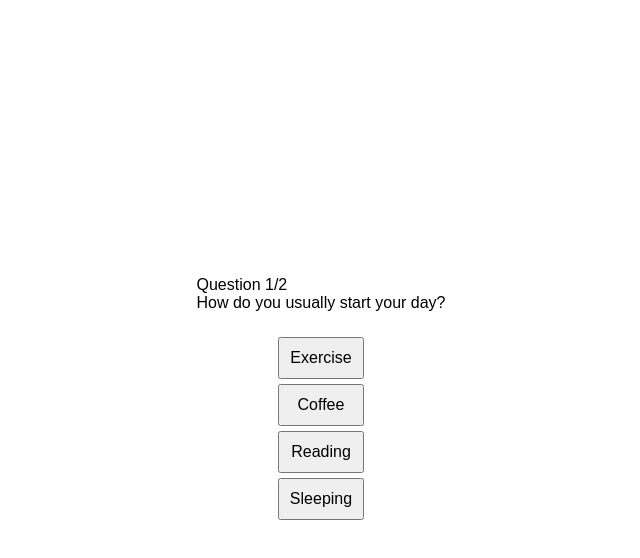
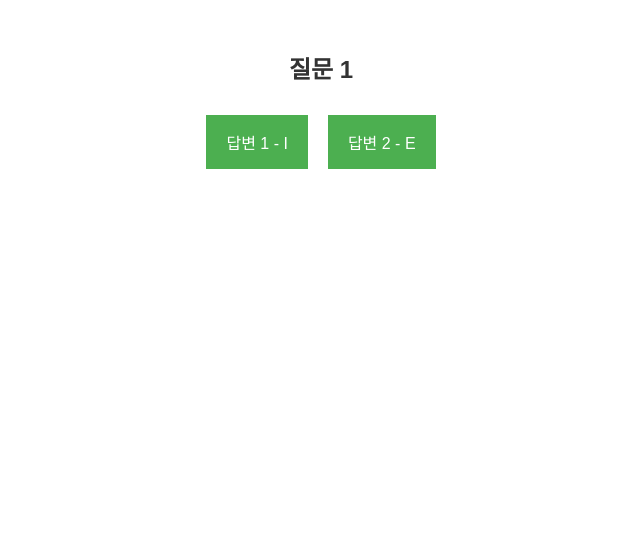
Before and after one commit to nogglee/godmulju, a React (Create React App) app: page /godmulju/quiz in a window 1280 px wide. Shown: the top 558 px of the page, without its empty margins (319-959 px from the left). Built offline with nearby package versions, Linux system fonts and the light colour scheme.

Commit message:
화면 작업 및 기본 컴포넌트 추가

```diff
--- a/package.json
+++ b/package.json
@@ -10,6 +10,7 @@
     "gh-pages": "^6.1.1",
     "react": "^18.3.1",
     "react-dom": "^18.3.1",
+    "react-router-dom": "^6.26.0",
     "react-scripts": "5.0.1",
     "web-vitals": "^2.1.4"
   },
--- a/src/App.css
+++ b/src/App.css
@@ -1,22 +1,35 @@
-.app {
-  display: flex;
-  flex-direction: column;
-  justify-content: center;
-  align-items: center;
-    height: 100vh;
-    font-family: Arial, sans-serif;
+.App {
+  text-align: center;
+  font-family: Arial, sans-serif;
+  color: black;
+    margin-top: 20px;
+  }
+
+  .home-container,
+  .quiz-container,
+  .result-container {
+    margin-top: 50px;
+  }
+
+  button {
+    margin: 10px;
+    padding: 15px 20px;
+    font-size: 16px;
+    background-color: #4CAF50;
+    color: white;
+    border: none;
+    cursor: pointer;
+
+    button:hover {
+      background-color: #45a049;
+    }
 }
 
-.question-section,
-.score-section {
-  margin-bottom: 20px;
+h1,
+h2 {
+  color: #333;
 }
 
-.answer-section button {
-  display: block;
-  width: 100%;
-  margin: 5px 0;
-  padding: 10px;
-  font-size: 16px;
-  cursor: pointer;
+p {
+  color: #666;
 }
--- a/src/App.js
+++ b/src/App.js
@@ -1,12 +1,21 @@
 import React from 'react';
+import { BrowserRouter as Router, Route, Routes } from 'react-router-dom';
+import Home from './Home';
 import Quiz from './Quiz';
+import Result from './Result';
 import './App.css';
 
 function App() {
   return (
-    <div className="App">
-      <Quiz />
-    </div>
+    <Router basename="/godmulju">
+      <div className="App">
+        <Routes>
+          <Route path="/" element={<Home />} />
+          <Route path="/quiz" element={<Quiz />} />
+          <Route path="/result" element={<Result />} />
+        </Routes>
+      </div>
+    </Router>
   );
 }
 
--- /dev/null
+++ b/src/Home.js
@@ -0,0 +1,20 @@
+import React from 'react';
+import { useNavigate } from 'react-router-dom';
+
+const Home = () => {
+  const navigate = useNavigate();
+
+  const startQuiz = () => {
+    navigate('/quiz');
+  };
+
+  return (
+    <div className="home-container">
+      <h1>심리테스트에 오신 것을 환영합니다!</h1>
+      <p>12가지 질문을 통해 당신의 MBTI 유형을 알아보세요.</p>
+      <button onClick={startQuiz}>시작하기</button>
+    </div>
+  );
+};
+
+export default Home;
--- a/src/Quiz.js
+++ b/src/Quiz.js
@@ -1,67 +1,51 @@
 import React, { useState } from 'react';
+import { useNavigate } from 'react-router-dom';
 
 const Quiz = () => {
+  const navigate = useNavigate();
   const [currentQuestion, setCurrentQuestion] = useState(0);
-  const [score, setScore] = useState(0);
-  const [showScore, setShowScore] = useState(false);
+  const [answers, setAnswers] = useState({ I: 0, E: 0, S: 0, N: 0, T: 0, F: 0, J: 0, P: 0 });
 
+  // 질문과 답변
   const questions = [
-    {
-      questionText: 'How do you usually start your day?',
-      answerOptions: [
-        { answerText: 'Exercise', isCorrect: true },
-        { answerText: 'Coffee', isCorrect: false },
-        { answerText: 'Reading', isCorrect: false },
-        { answerText: 'Sleeping', isCorrect: false },
-      ],
-    },
-    {
-      questionText: 'What is your favorite type of weather?',
-      answerOptions: [
-        { answerText: 'Sunny', isCorrect: false },
-        { answerText: 'Rainy', isCorrect: true },
-        { answerText: 'Snowy', isCorrect: false },
-        { answerText: 'Windy', isCorrect: false },
-      ],
-    },
+    { text: '질문 1', options: [{ text: '답변 1 - I', type: 'I' }, { text: '답변 2 - E', type: 'E' }] },
+    // ... 나머지 질문들
   ];
 
-  const handleAnswerOptionClick = (isCorrect) => {
-    if (isCorrect) {
-      setScore(score + 1);
-    }
+  const handleAnswerClick = (type) => {
+    setAnswers((prevAnswers) => ({
+      ...prevAnswers,
+      [type]: prevAnswers[type] + 1,
+    }));
 
     const nextQuestion = currentQuestion + 1;
     if (nextQuestion < questions.length) {
       setCurrentQuestion(nextQuestion);
     } else {
-      setShowScore(true);
+      calculateResult();
     }
   };
 
+  const calculateResult = () => {
+    const result =
+      (answers.I >= answers.E ? 'I' : 'E') +
+      (answers.S >= answers.N ? 'S' : 'N') +
+      (answers.T >= answers.F ? 'T' : 'F') +
+      (answers.J >= answers.P ? 'J' : 'P');
+
+    navigate('/result', { state: { result } });
+  };
+
   return (
-    <div className='app'>
-      {showScore ? (
-        <div className='score-section'>
-          You scored {score} out of {questions.length}
-        </div>
-      ) : (
-        <>
-          <div className='question-section'>
-            <div className='question-count'>
-              <span>Question {currentQuestion + 1}</span>/{questions.length}
-            </div>
-            <div className='question-text'>{questions[currentQuestion].questionText}</div>
-          </div>
-          <div className='answer-section'>
-            {questions[currentQuestion].answerOptions.map((answerOption, index) => (
-              <button key={index} onClick={() => handleAnswerOptionClick(answerOption.isCorrect)}>
-                {answerOption.answerText}
-              </button>
-            ))}
-          </div>
-        </>
-      )}
+    <div className="quiz-container">
+      <h2>{questions[currentQuestion].text}</h2>
+      <div>
+        {questions[currentQuestion].options.map((option, index) => (
+          <button key={index} onClick={() => handleAnswerClick(option.type)}>
+            {option.text}
+          </button>
+        ))}
+      </div>
     </div>
   );
 };
--- /dev/null
+++ b/src/Result.js
@@ -0,0 +1,17 @@
+import React from 'react';
+import { useLocation } from 'react-router-dom';
+
+const Result = () => {
+  const location = useLocation();
+  const { result } = location.state || { result: '결과를 계산할 수 없습니다.' };
+
+  return (
+    <div className="result-container">
+      <h2>당신의 MBTI 유형은:</h2>
+      <h1>{result}</h1>
+      <p>MBTI 유형에 대한 설명을 여기에 추가할 수 있습니다.</p>
+    </div>
+  );
+};
+
+export default Result;
```
Also changed, not shown: 1 other file (tests, documents, lock files or other folders).
